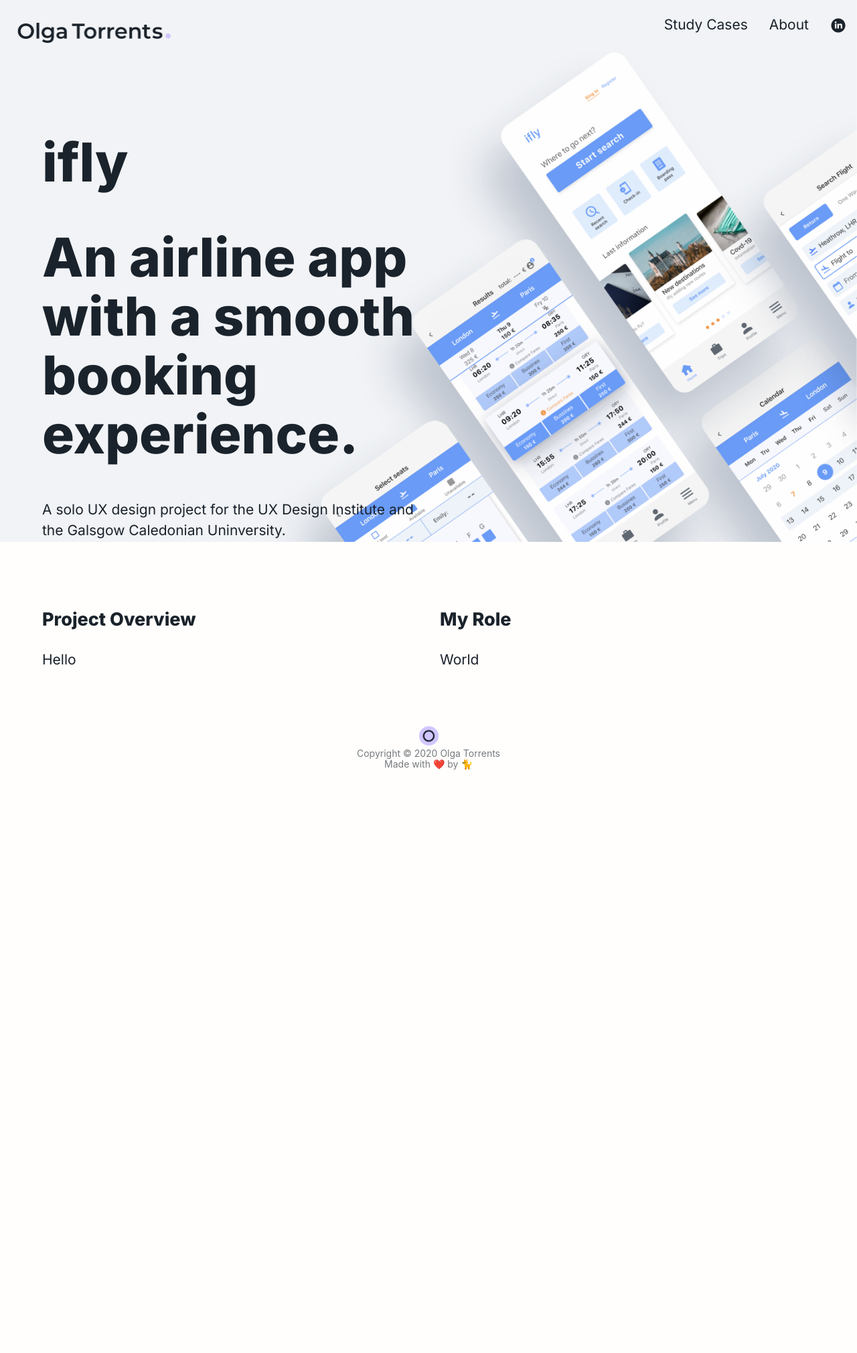
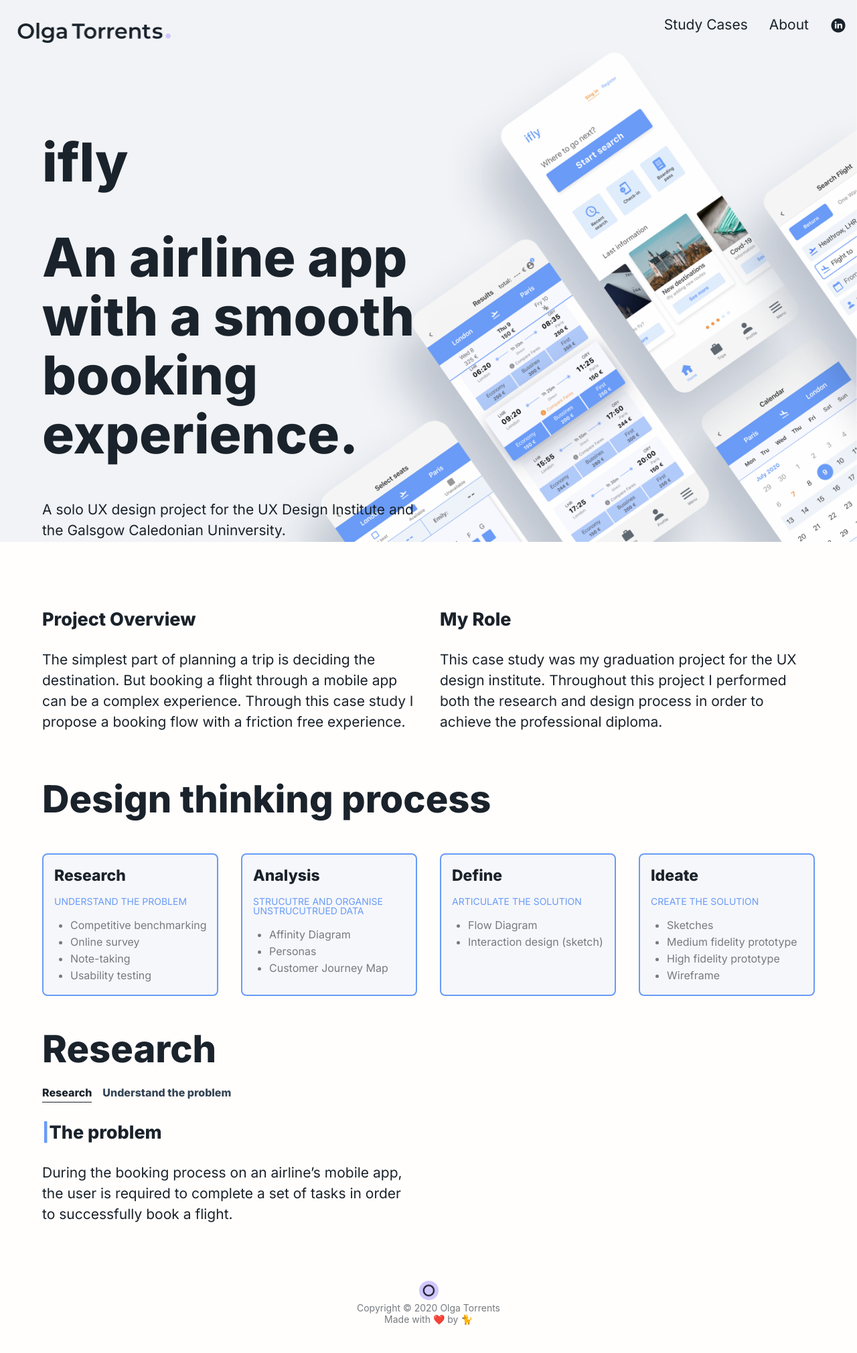
Before and after one commit to stephenoken/ots.github.io, a Jekyll site: the page built from _study_cases/ifly.html, in a window 1280 px wide. Shown: the whole page at 67% size. Built offline with Jekyll 4.4.1, drawn with Linux system fonts in a browser that asks for light colours; before the commit the page ends 1192 px from its top, so only the background shows below that.

Commit message:
Completed the first couple of sections of the ifly study case

```diff
--- a/_sass/_layout.scss
+++ b/_sass/_layout.scss
@@ -1,8 +1,5 @@
-.wrapper {
+@mixin element-display {
     display: grid;
-    grid-template-columns: minmax(min-content, 1fr) 1fr;
-    grid-gap: 34px;
-    margin: $site-wide-margin;
 
     img {
         width: 100%;
@@ -55,4 +52,79 @@
         }
     }
 
+    .list-box {
+        $content-margin: 1rem ;
+
+        background: #F6F7FB;
+        border: 2px solid #699BF7;
+        box-sizing: border-box;
+        border-radius: 8px;
+
+        h4 {
+            margin: $content-margin;
+            font-style: normal;
+            font-weight: 800;
+            font-size: 23px;
+            line-height: 31px;
+        }
+
+        .subheading {
+            margin: $content-margin;
+            font-weight: 500;
+            font-size: 14px;
+            line-height: 14px;
+            /* or 100% */
+            color: #699BF7;
+        }
+        ul {
+            font-style: normal;
+            font-weight: normal;
+            font-size: 16px;
+            line-height: 25px;
+            color: #767A7F;
+        }
+    }
+
+    .list-point {
+        color: #699BF7;
+        display: inline-flex;
+    }
+
 }
+.container {
+    margin: $site-wide-margin;
+    .col-2 {
+        @include element-display;
+        grid-template-columns: minmax(min-content, 1fr) 1fr;
+        grid-gap: 34px;
+    }
+
+    .col-4 {
+        @include element-display;
+        grid-template-columns: 1fr 1fr 1fr 1fr;
+        grid-gap: 34px;
+
+    }
+
+    .section-with-subheading {
+        h2 {
+            margin-bottom: 0.25em;
+        }
+        .subheading {
+            font-style: normal;
+            font-weight: bold;
+            font-size: 16px;
+            line-height: 24px;
+            display: inline-flex;
+        }
+
+        .title {
+            border-bottom: 1px solid $base-font-color;
+            padding-bottom: 2px;
+        }
+
+        .ancillary-text {
+            color: #344454;
+        }
+    }
+}
--- a/_study_cases/ifly.html
+++ b/_study_cases/ifly.html
@@ -16,13 +16,75 @@ layout: default
     </div>
 </div>
 
-<div class="wrapper">
-    <div>
-        <h3>Project Overview</h3>
-        <p>Hello</p>
+<div class="container">
+    <div class="col-2">
+        <div>
+            <h3>Project Overview</h3>
+            <p>
+                The simplest part of planning a trip is deciding the destination.
+                But booking a flight through a mobile app can be a complex experience.
+                Through this case study I propose a booking flow with a friction free experience. </p>
+        </div>
+        <div>
+            <h3>My Role</h3>
+            <p>
+                This case study was my graduation project for the UX design institute.
+                Throughout this project I performed both the research and design process in order to
+                achieve the professional diploma. </p>
+        </div>
     </div>
-    <div>
-        <h3>My Role</h3>
-        <p>World</p>
+
+    <h2>Design thinking process</h2>
+    <div class="col-4">
+        <div class="list-box">
+            <h4>Research</h4>
+            <div class="subheading">UNDERSTAND THE PROBLEM</div>
+            <ul>
+                <li>Competitive benchmarking</li>
+                <li>Online survey</li>
+                <li>Note-taking</li>
+                <li>Usability testing</li>
+
+            </ul>
+        </div>
+        <div class="list-box">
+            <h4>Analysis</h4>
+            <div class="subheading">STRUCUTRE AND ORGANISE UNSTRUCUTRUED DATA</div>
+            <ul>
+                <li>Affinity Diagram</li>
+                <li>Personas</li>
+                <li>Customer Journey Map</li>
+            </ul>
+        </div>
+        <div class="list-box">
+            <h4>Define</h4>
+            <div class="subheading">ARTICULATE THE SOLUTION</div>
+            <ul>
+                <li>Flow Diagram</li>
+                <li>Interaction design (sketch)</li>
+            </ul>
+        </div>
+        <div class="list-box">
+            <h4>Ideate</h4>
+            <div class="subheading">CREATE THE SOLUTION</div>
+            <ul>
+                <li>Sketches</li>
+                <li>Medium fidelity prototype</li>
+                <li>High fidelity prototype</li>
+                <li>Wireframe</li>
+            </ul>
+        </div>
+    </div>
+    <div class="section-with-subheading">
+        <h2>Research</h2>
+        <div class="subheading"> <div class="title">Research</div>&emsp;<div class="ancillary-text">Understand the problem</div></div>
+        <div class="col-2">
+            <div>
+                <h3><div class="list-point">|</div>The problem</h3>
+                <p>
+                    During the booking process on an airline’s mobile app, the user is required to complete a set of tasks in order to successfully book a flight.
+                </p>
+            </div>
+        </div>
     </div>
 </div>
--- a/index.html
+++ b/index.html
@@ -3,7 +3,8 @@ layout: default
 title: Home
 ---
 <div class="spacer"></div>
-<div class="wrapper">
+<div class=container>
+    <div class="col-2">
         <div class="heading">
             <h1>
                 Everything is about the process
@@ -16,7 +17,7 @@ title: Home
             <img src="assets/images/arrows-home.png" alt="" width="100px">
         </div>
     </div>
-<div class="wrapper">
+    <div class="col-2">
         {% for study_case in site.study_cases %}
         <a href="{{ study_case.url | relative_url}}">
             <div class="thumbnail">
@@ -28,3 +29,4 @@ title: Home
         </a>
         {% endfor %}
     </div>
+</div>
```
Lines whose indentation alone changed are shown as unchanged.
